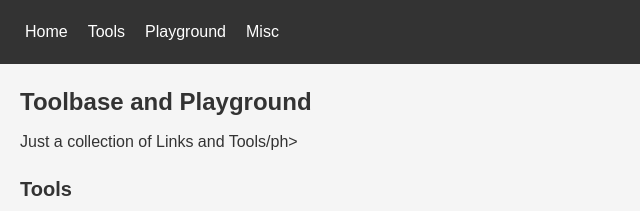
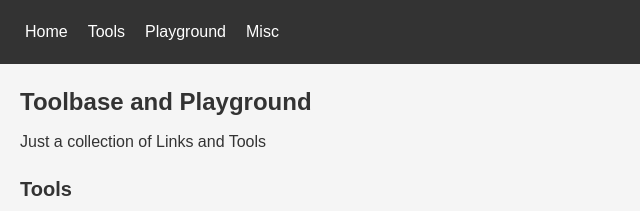
Before and after one commit to Toolbase/Toolbase.github.io, a plain HTML site: page index.html in a window 1280 px wide. Shown: the top 211 px of the page, 0-640 px from the left. Drawn offline with Linux system fonts and the light colour scheme.

Commit message:
Update index.html

```diff
--- a/index.html
+++ b/index.html
@@ -42,7 +42,7 @@
 
       <h1>Toolbase and Playground</h1>
 
-      <ph>Just a collection of Links and Tools/ph></p>
+      <ph>Just a collection of Links and Tools</ph></p>
 
     </section>
 
```
